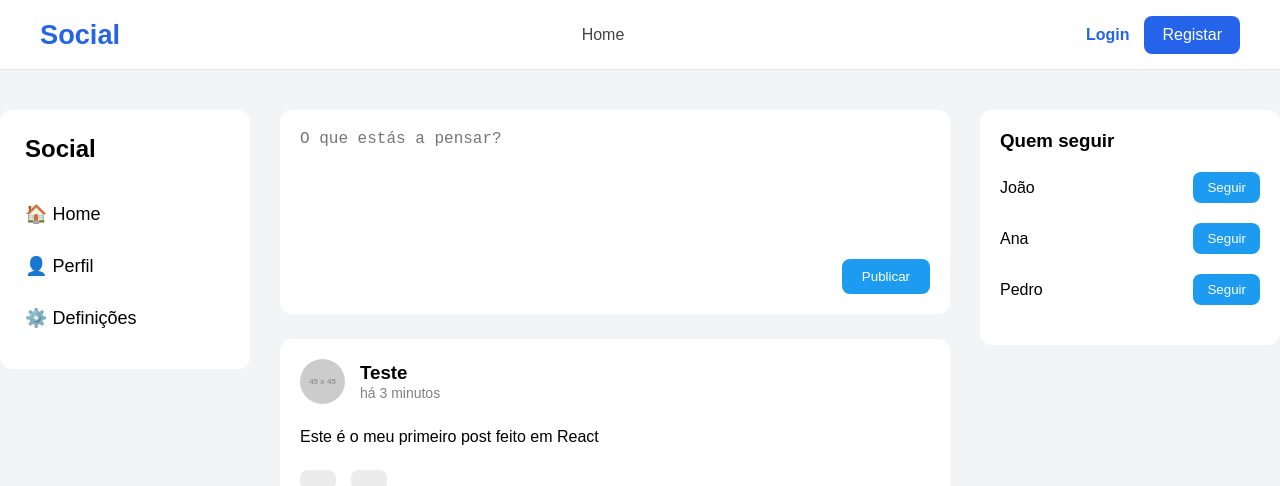
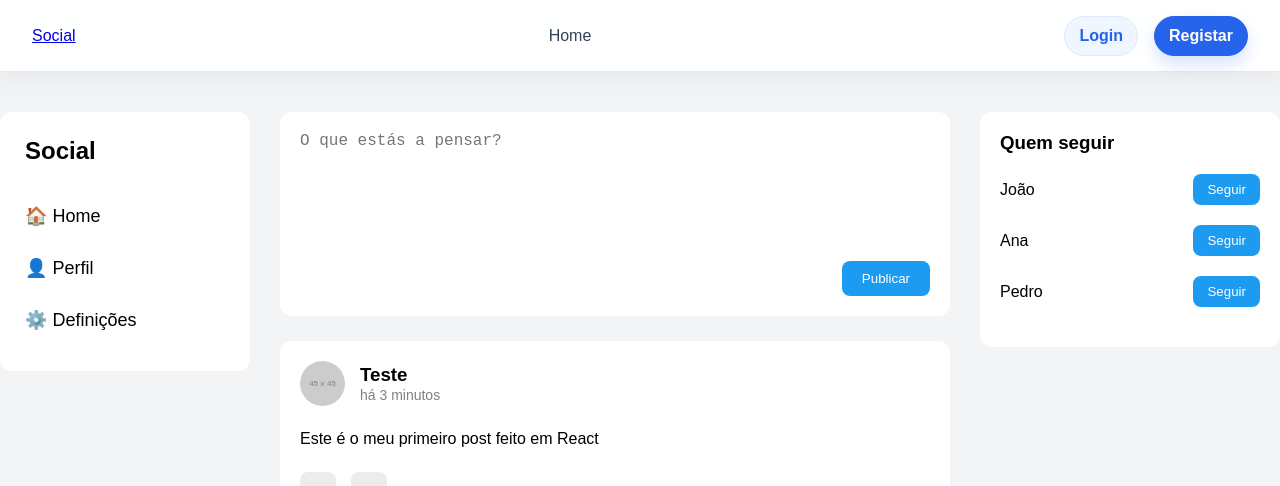
Before and after one commit to GCravo04/IWProject, a React (Vite) app in the folder React/: page / in a window 1280 px wide. Shown: the top 486 px of the page. Built offline with nearby package versions, Linux system fonts and the light colour scheme.

Commit message:
fix e alteração do estilo da navbar

```diff
--- a/React/src/App.css
+++ b/React/src/App.css
@@ -1,184 +1,15 @@
-.counter {
-  font-size: 16px;
-  padding: 5px 10px;
-  border-radius: 5px;
-  color: var(--accent);
-  background: var(--accent-bg);
-  border: 2px solid transparent;
-  transition: border-color 0.3s;
-  margin-bottom: 24px;
-
-  &:hover {
-    border-color: var(--accent-border);
-  }
-  &:focus-visible {
-    outline: 2px solid var(--accent);
-    outline-offset: 2px;
-  }
+* {
+    margin: 0;
+    padding: 0;
+    box-sizing: border-box;
 }
 
-.hero {
-  position: relative;
-
-  .base,
-  .framework,
-  .vite {
-    inset-inline: 0;
-    margin: 0 auto;
-  }
-
-  .base {
-    width: 170px;
-    position: relative;
-    z-index: 0;
-  }
-
-  .framework,
-  .vite {
-    position: absolute;
-  }
-
-  .framework {
-    z-index: 1;
-    top: 34px;
-    height: 28px;
-    transform: perspective(2000px) rotateZ(300deg) rotateX(44deg) rotateY(39deg)
-      scale(1.4);
-  }
-
-  .vite {
-    z-index: 0;
-    top: 107px;
-    height: 26px;
-    width: auto;
-    transform: perspective(2000px) rotateZ(300deg) rotateX(40deg) rotateY(39deg)
-      scale(0.8);
-  }
+body {
+    font-family: Arial, Helvetica, sans-serif;
+    background: #f5f5f5;
 }
 
-#center {
-  display: flex;
-  flex-direction: column;
-  gap: 25px;
-  place-content: center;
-  place-items: center;
-  flex-grow: 1;
-
-  @media (max-width: 1024px) {
-    padding: 32px 20px 24px;
-    gap: 18px;
-  }
+a {
+    text-decoration: none;
+    color: inherit;
 }
-
-#next-steps {
-  display: flex;
-  border-top: 1px solid var(--border);
-  text-align: left;
-
-  & > div {
-    flex: 1 1 0;
-    padding: 32px;
-    @media (max-width: 1024px) {
-      padding: 24px 20px;
-    }
-  }
-
-  .icon {
-    margin-bottom: 16px;
-    width: 22px;
-    height: 22px;
-  }
-
-  @media (max-width: 1024px) {
-    flex-direction: column;
-    text-align: center;
-  }
-}
-
-#docs {
-  border-right: 1px solid var(--border);
-
-  @media (max-width: 1024px) {
-    border-right: none;
-    border-bottom: 1px solid var(--border);
-  }
-}
-
-#next-steps ul {
-  list-style: none;
-  padding: 0;
-  display: flex;
-  gap: 8px;
-  margin: 32px 0 0;
-
-  .logo {
-    height: 18px;
-  }
-
-  a {
-    color: var(--text-h);
-    font-size: 16px;
-    border-radius: 6px;
-    background: var(--social-bg);
-    display: flex;
-    padding: 6px 12px;
-    align-items: center;
-    gap: 8px;
-    text-decoration: none;
-    transition: box-shadow 0.3s;
-
-    &:hover {
-      box-shadow: var(--shadow);
-    }
-    .button-icon {
-      height: 18px;
-      width: 18px;
-    }
-  }
-
-  @media (max-width: 1024px) {
-    margin-top: 20px;
-    flex-wrap: wrap;
-    justify-content: center;
-
-    li {
-      flex: 1 1 calc(50% - 8px);
-    }
-
-    a {
-      width: 100%;
-      justify-content: center;
-      box-sizing: border-box;
-    }
-  }
-}
-
-#spacer {
-  height: 88px;
-  border-top: 1px solid var(--border);
-  @media (max-width: 1024px) {
-    height: 48px;
-  }
-}
-
-.ticks {
-  position: relative;
-  width: 100%;
-
-  &::before,
-  &::after {
-    content: '';
-    position: absolute;
-    top: -4.5px;
-    border: 5px solid transparent;
-  }
-
-  &::before {
-    left: 0;
-    border-left-color: var(--border);
-  }
-  &::after {
-    right: 0;
-    border-right-color: var(--border);
-  }
-}
--- a/React/src/Components/NavBar.jsx
+++ b/React/src/Components/NavBar.jsx
@@ -1,5 +1,4 @@
 import { Link } from "react-router-dom";
-import "../Css/Navbar.css";
 
 function NavBar() {
 
--- a/React/src/Css/NavBar.css
+++ b/React/src/Css/NavBar.css
@@ -10,17 +10,19 @@ body {
 }
 
 .navbar {
-    height: 70px;
+    min-height: 72px;
 
     display: flex;
     justify-content: space-between;
     align-items: center;
 
-    padding: 0 40px;
+    padding: 0 32px;
 
-    background: #fff;
+    background: rgba(255, 255, 255, 0.92);
+    backdrop-filter: blur(12px);
 
     border-bottom: 1px solid #e5e7eb;
+    box-shadow: 0 8px 24px rgba(15, 23, 42, 0.05);
 
     position: sticky;
     top: 0;
@@ -28,76 +30,166 @@ body {
     z-index: 1000;
 }
 
-.logo {
-    font-size: 1.7rem;
+nav.navbar > h2 {
+    display: inline-flex;
+    align-items: center;
+
+    font-size: 1.55rem;
     font-weight: bold;
 
     color: #2563eb;
 
     text-decoration: none;
+    letter-spacing: -0.03em;
 }
 
-.nav-links {
+nav.navbar > div {
     display: flex;
     align-items: center;
-    gap: 25px;
+    gap: 10px;
 }
 
-.nav-links a {
+nav.navbar > div:first-of-type a {
+    display: inline-flex;
+    align-items: center;
+
     text-decoration: none;
 
-    color: #444;
+    color: #334155;
 
     font-size: 1rem;
     font-weight: 500;
 
-    transition: .2s;
+    padding: 10px 14px;
+    border-radius: 999px;
+    transition: background-color .2s, color .2s, transform .2s;
 }
 
-.nav-links a:hover {
-    color: #2563eb;
+nav.navbar > div:first-of-type a:hover {
+    color: #1d4ed8;
+    background: #eff6ff;
 }
 
-.nav-right {
+nav.navbar > div:last-of-type {
     display: flex;
     align-items: center;
-    gap: 15px;
+    gap: 12px;
+}
+
+nav.navbar > div:last-of-type a,
+nav.navbar > div:last-of-type button {
+    display: inline-flex;
+    align-items: center;
+    justify-content: center;
+
+    padding: 10px 14px;
+    border-radius: 999px;
+    transition: background-color .2s, color .2s, border-color .2s, transform .2s, box-shadow .2s;
+    text-decoration: none;
+}
+
+nav.navbar > div:last-of-type a:first-of-type {
+    color: #2563eb;
+    font-weight: 600;
+    background: #eff6ff;
+    border: 1px solid #dbeafe;
+}
+
+nav.navbar > div:last-of-type a:first-of-type:hover {
+    background: #dbeafe;
+}
+
+nav.navbar > div:last-of-type a:last-of-type {
+    color: white;
+    font-weight: 600;
+    background: #2563eb;
+    border: 1px solid #2563eb;
+    box-shadow: 0 8px 16px rgba(37, 99, 235, 0.18);
+}
+
+nav.navbar > div:last-of-type a:last-of-type:hover {
+    background: #1d4ed8;
+    border-color: #1d4ed8;
+    transform: translateY(-1px);
+    box-shadow: 0 12px 20px rgba(37, 99, 235, 0.22);
+}
+
+nav.navbar > div:last-of-type button {
+    background: #fff5f5;
+    color: #b91c1c;
+
+    border: 1px solid #fecaca;
+
+    cursor: pointer;
+}
+
+nav.navbar > div:last-of-type button:hover {
+    background: #fee2e2;
+    border-color: #fca5a5;
+    transform: translateY(-1px);
 }
 
 .login-btn {
+    display: inline-flex;
+    align-items: center;
+
     text-decoration: none;
 
     color: #2563eb;
 
     font-weight: 600;
+    padding: 10px 14px;
+    border-radius: 999px;
+    transition: background-color .2s, color .2s;
+}
+
+.login-btn:hover {
+    background: #eff6ff;
 }
 
 .register-btn {
+    display: inline-flex;
+    align-items: center;
+
     background: #2563eb;
 
     color: white;
 
     text-decoration: none;
 
-    padding: 10px 18px;
+    padding: 10px 16px;
 
-    border-radius: 8px;
+    border-radius: 999px;
 
-    transition: .2s;
+    box-shadow: 0 8px 16px rgba(37, 99, 235, 0.18);
+    transition: background-color .2s, transform .2s, box-shadow .2s;
 }
 
 .register-btn:hover {
     background: #1d4ed8;
+    transform: translateY(-1px);
+    box-shadow: 0 12px 20px rgba(37, 99, 235, 0.22);
 }
 
 .profile-link {
     display: flex;
     align-items: center;
-    gap: 10px;
+    gap: 12px;
 
     text-decoration: none;
 
-    color: #333;
+    color: #0f172a;
+    padding: 6px 10px 6px 6px;
+    border-radius: 999px;
+    background: #f8fafc;
+    border: 1px solid #e2e8f0;
+    transition: background-color .2s, border-color .2s, transform .2s;
+}
+
+.profile-link:hover {
+    background: #eef2ff;
+    border-color: #c7d2fe;
+    transform: translateY(-1px);
 }
 
 .profile-link img {
@@ -110,19 +202,46 @@ body {
 }
 
 .logout-btn {
-    background: transparent;
+    background: #fff5f5;
+    color: #b91c1c;
 
-    border: 1px solid #ddd;
+    border: 1px solid #fecaca;
 
-    padding: 8px 15px;
+    padding: 10px 14px;
 
-    border-radius: 8px;
+    border-radius: 999px;
 
     cursor: pointer;
 
-    transition: .2s;
+    transition: background-color .2s, border-color .2s, transform .2s;
 }
 
-.logout-btn:hover {
-    background: #f3f4f6;
+.login-btn:focus-visible,
+.register-btn:focus-visible,
+.profile-link:focus-visible,
+.logout-btn:focus-visible,
+.nav-links a:focus-visible {
+    outline: 3px solid rgba(37, 99, 235, 0.2);
+    outline-offset: 2px;
 }
+
+.nav-right > * + * {
+    margin-left: 4px;
+}
+
+@media (max-width: 768px) {
+    .navbar {
+        padding: 0 16px;
+        gap: 12px;
+        flex-wrap: wrap;
+        justify-content: center;
+        padding-top: 12px;
+        padding-bottom: 12px;
+    }
+
+    .nav-links,
+    .nav-right {
+        flex-wrap: wrap;
+        justify-content: center;
+    }
+}
--- a/React/src/index.css
+++ b/React/src/index.css
@@ -1,111 +1,11 @@
-:root {
-  --text: #6b6375;
-  --text-h: #08060d;
-  --bg: #fff;
-  --border: #e5e4e7;
-  --code-bg: #f4f3ec;
-  --accent: #aa3bff;
-  --accent-bg: rgba(170, 59, 255, 0.1);
-  --accent-border: rgba(170, 59, 255, 0.5);
-  --social-bg: rgba(244, 243, 236, 0.5);
-  --shadow:
-    rgba(0, 0, 0, 0.1) 0 10px 15px -3px, rgba(0, 0, 0, 0.05) 0 4px 6px -2px;
-
-  --sans: system-ui, 'Segoe UI', Roboto, sans-serif;
-  --heading: system-ui, 'Segoe UI', Roboto, sans-serif;
-  --mono: ui-monospace, Consolas, monospace;
-
-  font: 18px/145% var(--sans);
-  letter-spacing: 0.18px;
-  color-scheme: light dark;
-  color: var(--text);
-  background: var(--bg);
-  font-synthesis: none;
-  text-rendering: optimizeLegibility;
-  -webkit-font-smoothing: antialiased;
-  -moz-osx-font-smoothing: grayscale;
-
-  @media (max-width: 1024px) {
-    font-size: 16px;
-  }
-}
-
-@media (prefers-color-scheme: dark) {
-  :root {
-    --text: #9ca3af;
-    --text-h: #f3f4f6;
-    --bg: #16171d;
-    --border: #2e303a;
-    --code-bg: #1f2028;
-    --accent: #c084fc;
-    --accent-bg: rgba(192, 132, 252, 0.15);
-    --accent-border: rgba(192, 132, 252, 0.5);
-    --social-bg: rgba(47, 48, 58, 0.5);
-    --shadow:
-      rgba(0, 0, 0, 0.4) 0 10px 15px -3px, rgba(0, 0, 0, 0.25) 0 4px 6px -2px;
-  }
-
-  #social .button-icon {
-    filter: invert(1) brightness(2);
-  }
+html,
+body,
+#root {
+    width: 100%;
+    min-height: 100vh;
 }
 
 body {
-  margin: 0;
+    margin: 0;
+    background: #f5f5f5;
 }
-
-#root {
-  width: 1126px;
-  max-width: 100%;
-  margin: 0 auto;
-  text-align: center;
-  border-inline: 1px solid var(--border);
-  min-height: 100svh;
-  display: flex;
-  flex-direction: column;
-  box-sizing: border-box;
-}
-
-h1,
-h2 {
-  font-family: var(--heading);
-  font-weight: 500;
-  color: var(--text-h);
-}
-
-h1 {
-  font-size: 56px;
-  letter-spacing: -1.68px;
-  margin: 32px 0;
-  @media (max-width: 1024px) {
-    font-size: 36px;
-    margin: 20px 0;
-  }
-}
-h2 {
-  font-size: 24px;
-  line-height: 118%;
-  letter-spacing: -0.24px;
-  margin: 0 0 8px;
-  @media (max-width: 1024px) {
-    font-size: 20px;
-  }
-}
-p {
-  margin: 0;
-}
-
-code,
-.counter {
-  font-family: var(--mono);
-  display: inline-flex;
-  border-radius: 4px;
-  color: var(--text-h);
-}
-
-code {
-  font-size: 15px;
-  line-height: 135%;
-  padding: 4px 8px;
-  background: var(--code-bg);
-}
--- a/React/src/layouts/Mainlayout.jsx
+++ b/React/src/layouts/Mainlayout.jsx
@@ -1,23 +1,13 @@
-import Navbar from "../components/Navbar";
 import { Outlet } from "react-router-dom";
+import NavBar from "../Components/NavBar";
 
 function MainLayout() {
-
     return (
-
         <>
-            <Navbar />
-
-            <main>
-
-                <Outlet />
-
-            </main>
-
+            <NavBar />
+            <Outlet />
         </>
-
     );
-
 }
 
 export default MainLayout;
--- a/React/src/main.jsx
+++ b/React/src/main.jsx
@@ -1,6 +1,9 @@
 import React from "react";
 import ReactDOM from "react-dom/client";
 import { BrowserRouter } from "react-router-dom";
+
+import "./index.css";
+import "./Css/NavBar.css";
 
 import App from "./App";
 
```
